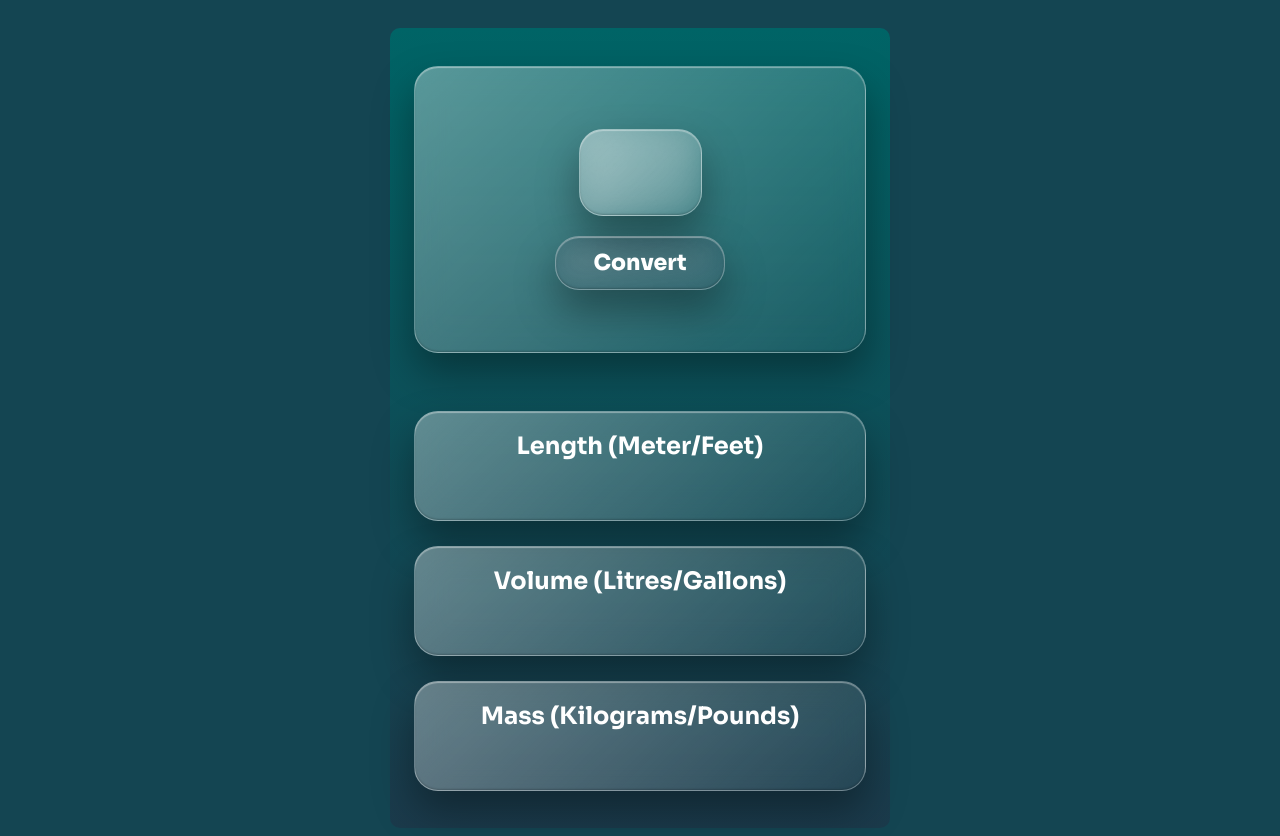
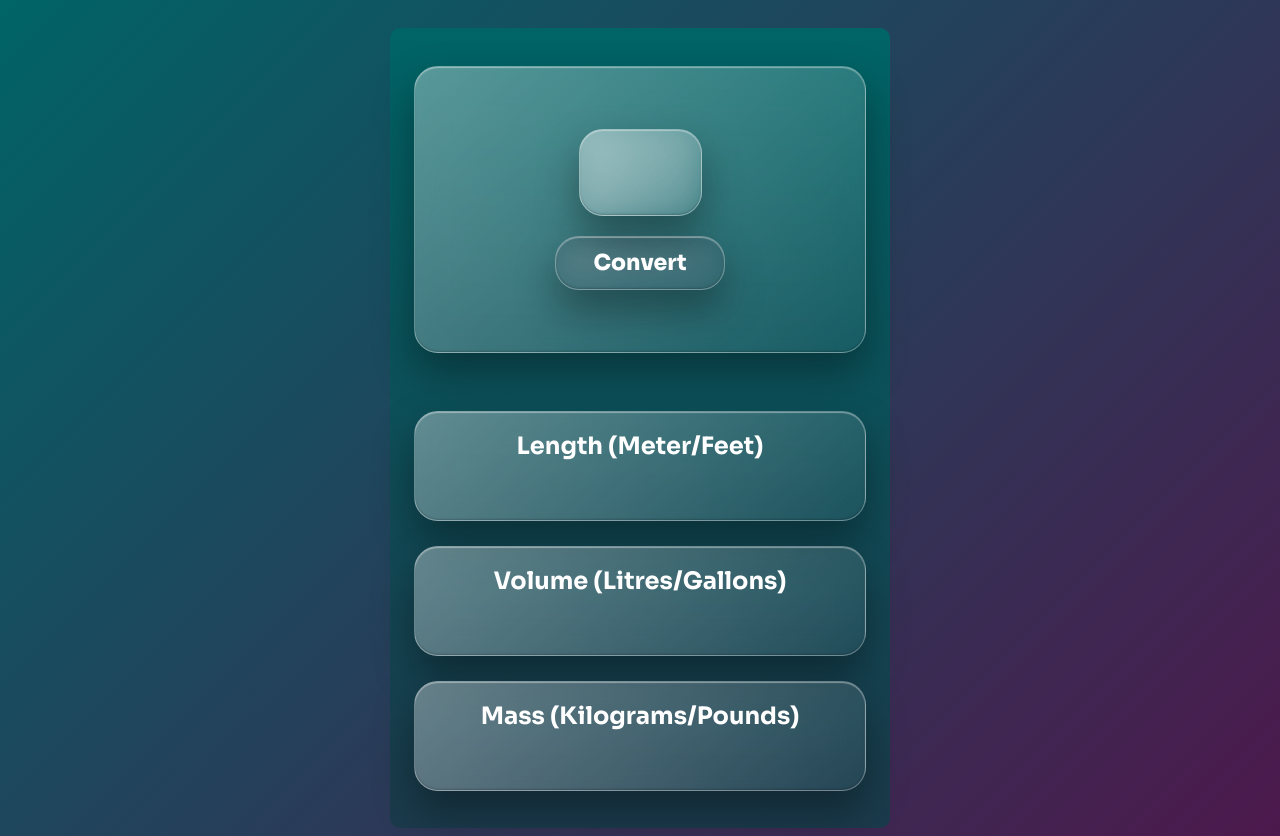
Before and after one commit to abhinavan00/Unit_Conversion, a plain HTML site: page index.html in a window 1280 px wide. Drawn offline with Linux system fonts and the light colour scheme.

Commit message:
Minor change in styling.

```diff
--- a/style.css
+++ b/style.css
@@ -1,6 +1,6 @@
 body {
     font-family: "Sora", sans-serif;
-    background: rgb(20, 69, 82);
+    background: linear-gradient(135deg, rgb(0, 100, 102), rgb(77, 25, 77));
     background-repeat: no-repeat;
     background-size: cover;
     display: flex;
```
